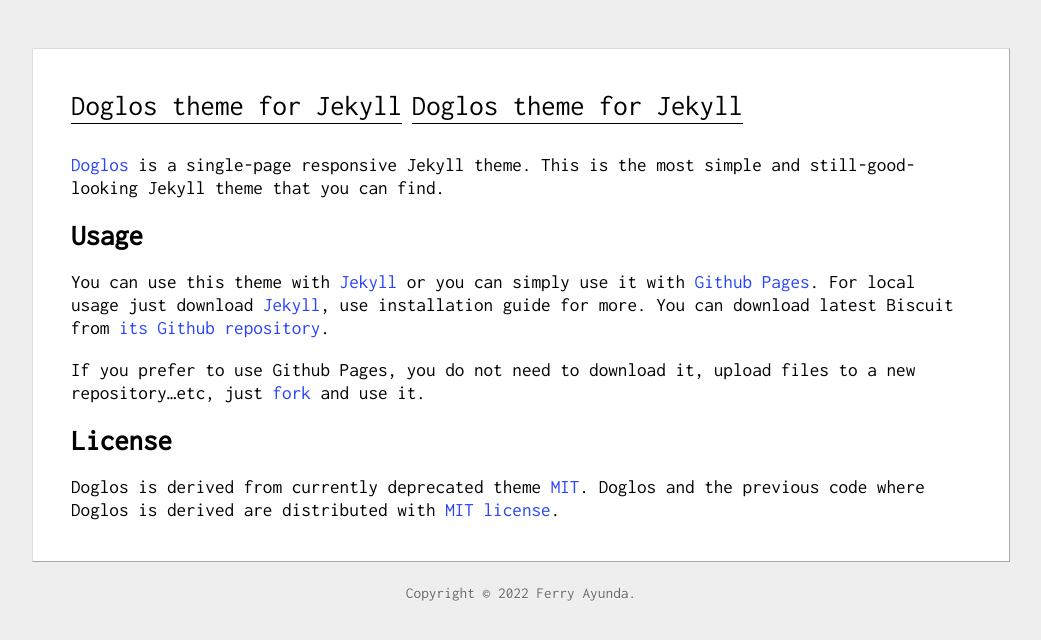
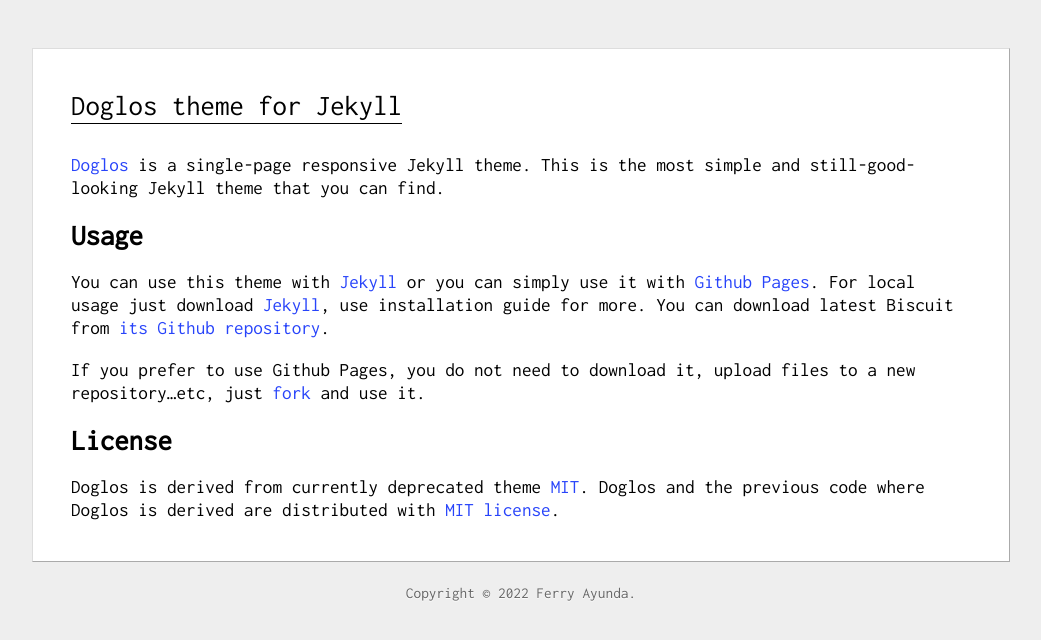
Before and after one commit to susahberak/doglos, a Jekyll site: the page built from _posts/2022-09-22-doglos-theme-for-jekyll.md, in a window 1280 px wide. Shown: the top 640 px of the page, without its empty margins (119-1160 px from the left). Built offline with Jekyll 4.4.1, drawn with Linux system fonts in a browser that asks for light colours.

Commit message:
Update 2022-09-22-doglos-theme-for-jekyll.md

```diff
--- a/_posts/2022-09-22-doglos-theme-for-jekyll.md
+++ b/_posts/2022-09-22-doglos-theme-for-jekyll.md
@@ -3,8 +3,6 @@
 title:  "Doglos theme for Jekyll"
 date:   2018-01-01 23:22:40 +0300
 ---
-
-# Doglos theme for Jekyll
 
 [Doglos](http://susahberak.github.io/doglos) is a single-page responsive Jekyll theme. This is the most simple and still-good-looking Jekyll theme that you can find.
 
```
